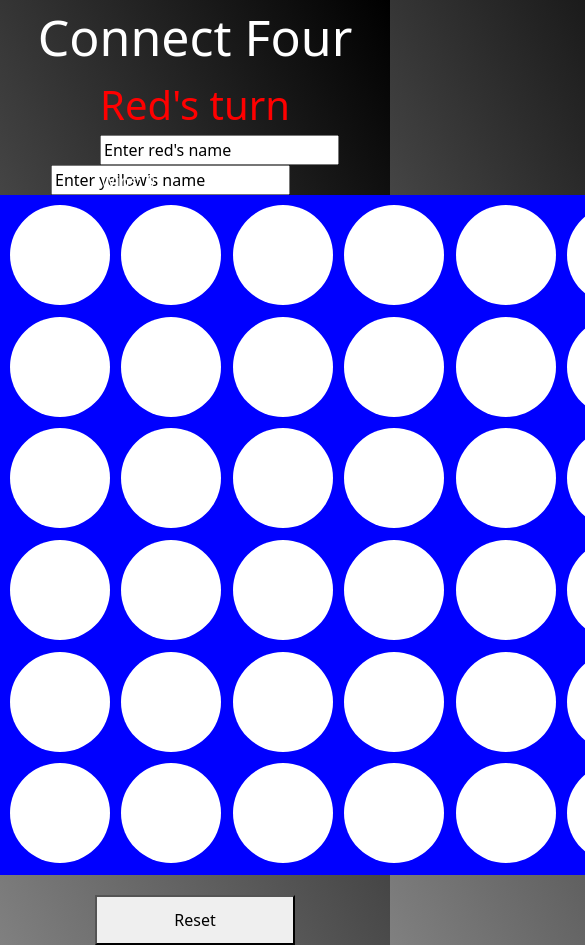
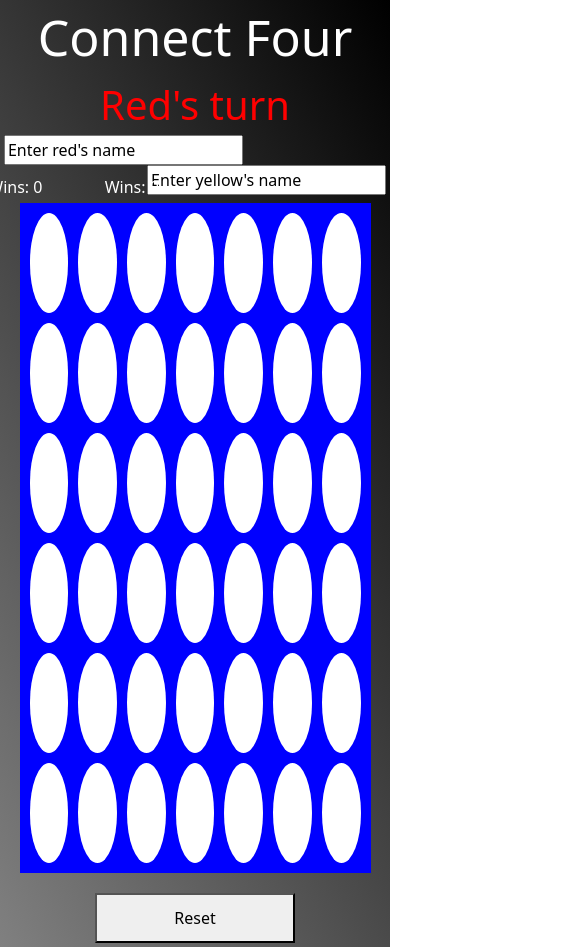
Before and after one commit to RyanAndersonG64/connect-four, a website built with Vite: page index.html in a window 390 px wide. Shown: the top 947 px of the page, 585 px wide, since content can reach past the window. Built offline with nearby package versions, Linux system fonts and the light colour scheme.

Commit message:
mostly made it responsive

```diff
--- a/css/style.css
+++ b/css/style.css
@@ -6,8 +6,10 @@ body {
 
 #board {
   background-color: blue;
-  width: 790px;
-  height: 680px;
+  width: 90%;
+  max-width: 790px;
+  height: auto;
+  max-height: 680px;
   padding: 10px;
   display: grid;
   grid-template-rows: 6;
@@ -17,9 +19,9 @@ body {
 }
 
 .space {
-  border-radius: 100%;
-  width: 100px;
-  height: 100px;
+  border-radius: 50%;
+  width: 100%;
+  padding-top: 100px;
 }
 
 #gameName {
@@ -38,28 +40,33 @@ body {
   width: 200px;
   height: 50px;
   margin-top: 20px;
+  margin-bottom: 1%;
 }
 
 #redName {
   float: left;
-  margin-left: 100px;
+  margin-left: 1%;
 }
 
 #yellowName {
   float: right;
-  margin-right: 100px;
+  margin-right: 1%;
 }
 
 #redWins {
-  position: absolute;
-  left: 235px;
+  color: red;
+  float: left;
   margin-top: 10px;
+  margin-left: -3%;
+  margin-bottom: 1%;
   color: white;
 }
 
 #yellowWins {
-  position: absolute;
+  color: yellow;;
+  float: right;
   margin-top: 10px;
-  right: 235px;
+  margin-right: -3%;
+  margin-bottom: 1%;
   color: white;
 }
```
